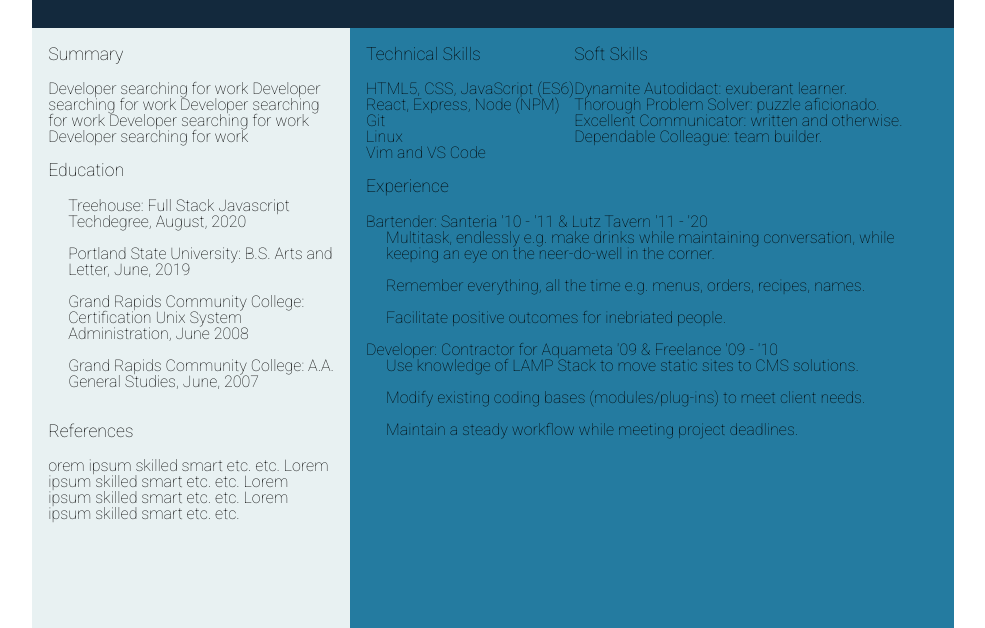
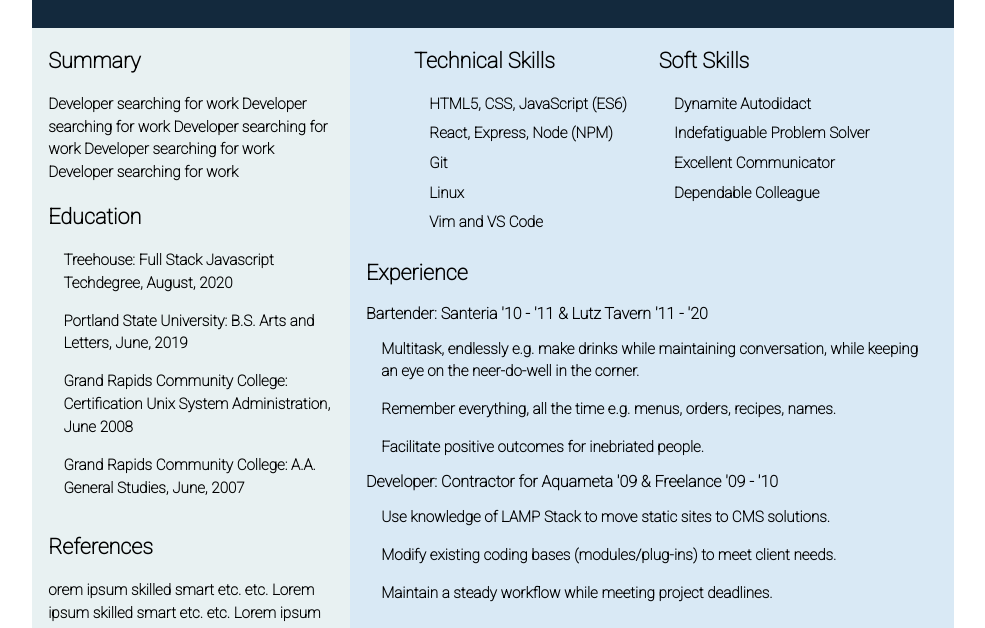
Before and after one commit to paulreyneveld/resume, a plain HTML site: page FlexRes/index.html in a window 1280 px wide. Shown: the part 164-792 px from the top of the page, without its empty margins (147-1132 px from the left). Drawn offline with Linux system fonts and the light colour scheme; a web font is replaced by a local one.

Commit message:
Updated CSS

```diff
--- a/FlexRes/index.html
+++ b/FlexRes/index.html
@@ -28,7 +28,7 @@
                     <h3>Education</h3>
                 <ul>
                     <li>Treehouse: Full Stack Javascript Techdegree, August, 2020</li>
-                    <li>Portland State University: B.S. Arts and Letter, June, 2019</li>
+                    <li>Portland State University: B.S. Arts and Letters, June, 2019</li>
                     <li>Grand Rapids Community College: Certification Unix System Administration, June 2008</li>
                     <li>Grand Rapids Community College: A.A. General Studies, June, 2007</li>
                 </ul>
@@ -59,10 +59,10 @@
                     <div class="softskills">
                         <h3>Soft Skills</h3>
                         <ul>
-                            <li>Dynamite Autodidact: exuberant learner.</li>
-                            <li>Thorough Problem Solver: puzzle aficionado. </li>
-                            <li>Excellent Communicator: written and otherwise.</li>
-                            <li>Dependable Colleague: team builder.</li>
+                            <li>Dynamite Autodidact</li>
+                            <li>Indefatiguable Problem Solver</li>
+                            <li>Excellent Communicator</li>
+                            <li>Dependable Colleague</li>
                         </ul>
                     </div>
                 </div>
--- a/FlexRes/style.css
+++ b/FlexRes/style.css
@@ -17,7 +17,7 @@ h2 {
 
 li {
     padding-bottom: 1em;
-    padding-left: 1.25em;
+    padding-left: 1em;
 }
 
 header {
@@ -34,12 +34,22 @@ header {
     margin: auto;
     height: 800px;
     font-family: 'Roboto', sans-serif;
-
+    font-weight: bold;
 }
 
 .row h3 {
     padding: 1em 0 1em 0;
-    font-size: 1.1em;
+    font-size: 1.35em;
+}
+
+.row h4 {
+    padding: 0 0 1em 0;
+}
+
+.row p,
+.row li {
+    font-size: 0.95em;
+    line-height: 1.5em;
 }
 
 .left {
@@ -53,13 +63,21 @@ header {
     flex: 2;
     padding-left: 1em;
     padding-right: 1em;
-    background-color: #247BA0;
+    background-color: #d9e9f5;
 }
 
 .skills {
     display: flex;
+    margin-left: 3em;
 }
 
+.skills ul {
+    margin-right: 1em;
+}
 .skills li {
-    padding: 0;
+    padding-bottom: 0.45em;
 }
+
+.techskills {
+    margin-right: 1em;
+}
```
